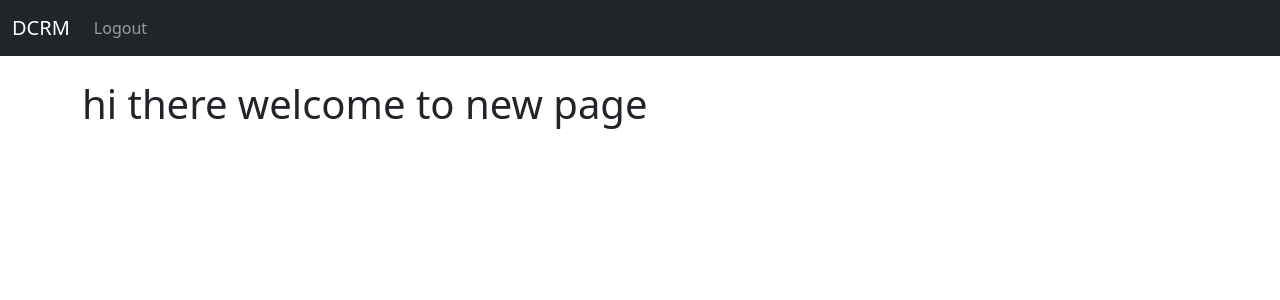
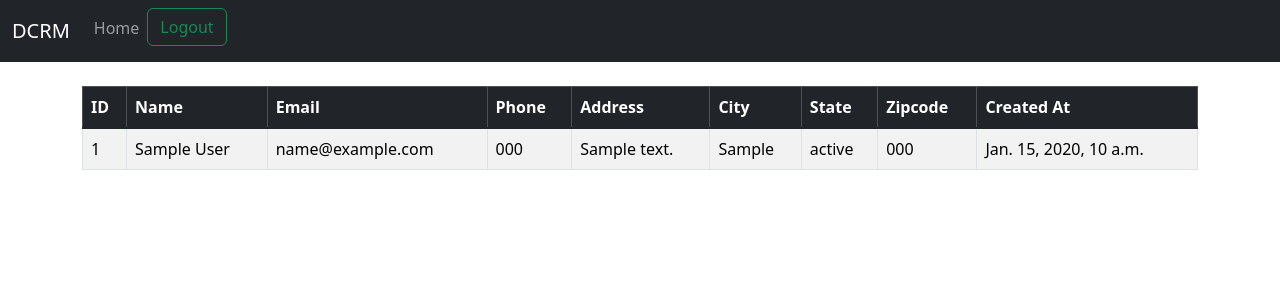
Before and after one commit to shaafi56/Django-CRM, a Django app: page / in a window 1280 px wide. Shown: the top 300 px of the page. Run offline with Django 4.2, Linux system fonts and the light colour scheme; a user stored in the database is signed in; tables that the repository leaves empty hold one stand-in row (values such as "Sample post").

Commit message:
view the database models in website

```diff
--- a/website/templates/home.html
+++ b/website/templates/home.html
@@ -1,9 +1,47 @@
 {% extends "base.html" %}
-
 {% block content %}
 
 {% if user.is_authenticated %}
-<h1> hi there welcome to new page </h1>
+
+<table class="table table-striped  table-hover table-bordered">
+  <thead class="table-dark">
+    <tr>
+      <th scope="col">ID</th>
+      <th scope="col">Name</th>
+      <th scope="col">Email</th>
+      <th scope="col">Phone</th>
+      <th scope="col">Address</th>
+      <th scope="col">City</th>
+      <th scope="col">State</th>
+      <th scope="col">Zipcode</th>
+      <th scope="col">Created At</th>
+
+    </tr>
+  </thead>
+  <tbody class="table-group-divider">
+    {% for record in records %}
+      <tr>
+        <td>{{ record.id }}</td>
+        <td>{{ record.first_name }} {{ record.last_name }}</td>
+        <td>{{ record.email }}</td>
+        <td>{{ record.phone }}</td>
+        <td>{{ record.address }}</td>
+        <td>{{ record.city }}</td>
+        <td>{{ record.state }}</td>
+        <td>{{ record.zipcode }}</td>
+        <td>{{ record.created_at }}</td>
+
+      </tr>
+    {% endfor %}
+    {% if not records %}
+      <tr>
+        <td colspan="9" class="text-center">No records found.</td>
+      </tr>
+    {% endif %}
+  </tbody>
+</table>
+
+
 {% else %}
 
 <div class="col-md-6 offset-md-3">
@@ -21,8 +59,12 @@
   <div class="mb-3">
     <input type="password" class="form-control" name="password", placeholder="Password" required>
   </div>
-  <br/>
+
+  <p>
+    Don't have an account? <a href="{% url 'register' %}">Register</a>
+      <br/><br/>
   <button type="submit" class="btn btn-secondary">Login</button>
+
 
 </form>
 {% endif %}
--- a/website/templates/navbar.html
+++ b/website/templates/navbar.html
@@ -9,8 +9,12 @@
 
        {% if user.is_authenticated %}
 
-        <li class="nav-item">
-          <a class="nav-link" href="{% url 'logout' %}">Logout</a>
+       <li class="nav-item">
+          <a class="nav-link" href="{% url 'home' %}">Home</a>
+        </li>
+
+        <li class="nav-item mb-2 ms-auto">
+          <a class="btn btn-outline-success " role="button" aria-pressed="true" href="{% url 'logout' %}">Logout</a>
         </li>
 
         {% else %}
--- a/website/templates/register.html
+++ b/website/templates/register.html
@@ -20,7 +20,9 @@
 		{% endif %}
 
     {{ form.as_p }}
-<br/>
+	<p>
+   I have an account <a href="{% url 'home' %}">Login</a>
+<br/><br/>
   <button type="submit" class="btn btn-secondary">Register</button>
 </form>
 
--- a/website/views.py
+++ b/website/views.py
@@ -1,10 +1,14 @@
 from django.shortcuts import render, redirect
 from django.contrib.auth import authenticate, login, logout
 from django.contrib import messages
+
+from website.models import Record
 from .forms import SignUpForm
 
 # Create your views here.
 def home(request):
+    records = Record.objects.all()
+
     if request.method == 'POST':
         username = request.POST['username']
         password = request.POST['password']
@@ -18,8 +22,7 @@ def home(request):
             messages.error(request, 'Invalid username or password.')
             return redirect('home')
     else:
-        return render(request, 'home.html', {})
-
+        return render(request, 'home.html', {'records': records})
 
 #logout user
 def logout_user(request):
```
